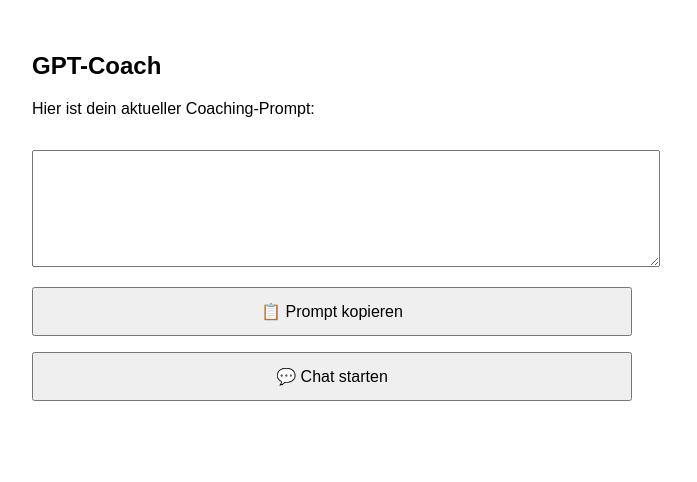
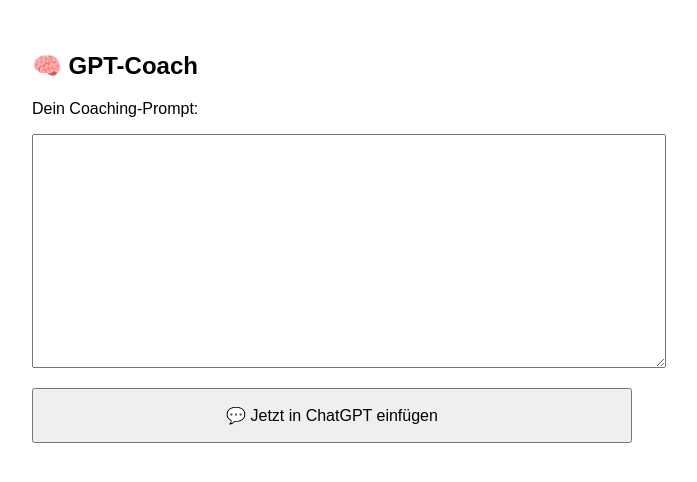
Before and after one commit to Ma161ric/gpt-coach, a plain HTML site: page index.html in a window 1280 px wide. Shown: the whole page, without its empty margins (308-1005 px from the left). Drawn offline with Linux system fonts and the light colour scheme.

Commit message:
Update index.html

```diff
--- a/index.html
+++ b/index.html
@@ -3,7 +3,7 @@
 <head>
   <meta charset="UTF-8" />
   <meta name="viewport" content="width=device-width, initial-scale=1.0"/>
-  <title>Dein GPT-Coach</title>
+  <title>GPT-Coach</title>
   <style>
     body {
       font-family: sans-serif;
@@ -11,37 +11,45 @@
       max-width: 600px;
       margin: auto;
     }
-    input, textarea, button {
+    textarea {
       width: 100%;
+      height: 200px;
+      font-size: 1rem;
+      padding: 1rem;
+    }
+    button {
+      width: 100%;
+      padding: 1rem;
+      font-size: 1rem;
       margin-top: 1rem;
-      padding: 0.8rem;
-      font-size: 1rem;
+      cursor: pointer;
     }
   </style>
 </head>
 <body>
-  <h2>GPT-Coach</h2>
-  <p>Hier ist dein aktueller Coaching-Prompt:</p>
-  <textarea id="promptInput" rows="5"></textarea>
-  <button onclick="copyPrompt()">📋 Prompt kopieren</button>
-  <button onclick="openChat()">💬 Chat starten</button>
+  <h2>🧠 GPT-Coach</h2>
+  <p>Dein Coaching-Prompt:</p>
+  <textarea id="promptField" readonly></textarea>
+  <button onclick="openGPT()">💬 Jetzt in ChatGPT einfügen</button>
 
   <script>
-    // Prompt aus URL holen
     const params = new URLSearchParams(window.location.search);
     const prompt = params.get("prompt");
+
     if (prompt) {
-      document.getElementById("promptInput").value = decodeURIComponent(prompt);
-    }
+      const decoded = decodeURIComponent(prompt);
+      const field = document.getElementById("promptField");
+      field.value = decoded;
 
-    function copyPrompt() {
-      const text = document.getElementById("promptInput").value;
-      navigator.clipboard.writeText(text).then(() => {
-        alert("Prompt wurde kopiert!");
+      // Automatisch kopieren
+      navigator.clipboard.writeText(decoded).then(() => {
+        console.log("Prompt kopiert");
+      }).catch(err => {
+        console.warn("Clipboard nicht verfügbar", err);
       });
     }
 
-    function openChat() {
+    function openGPT() {
       window.open("https://chat.openai.com/", "_blank");
     }
   </script>
```
